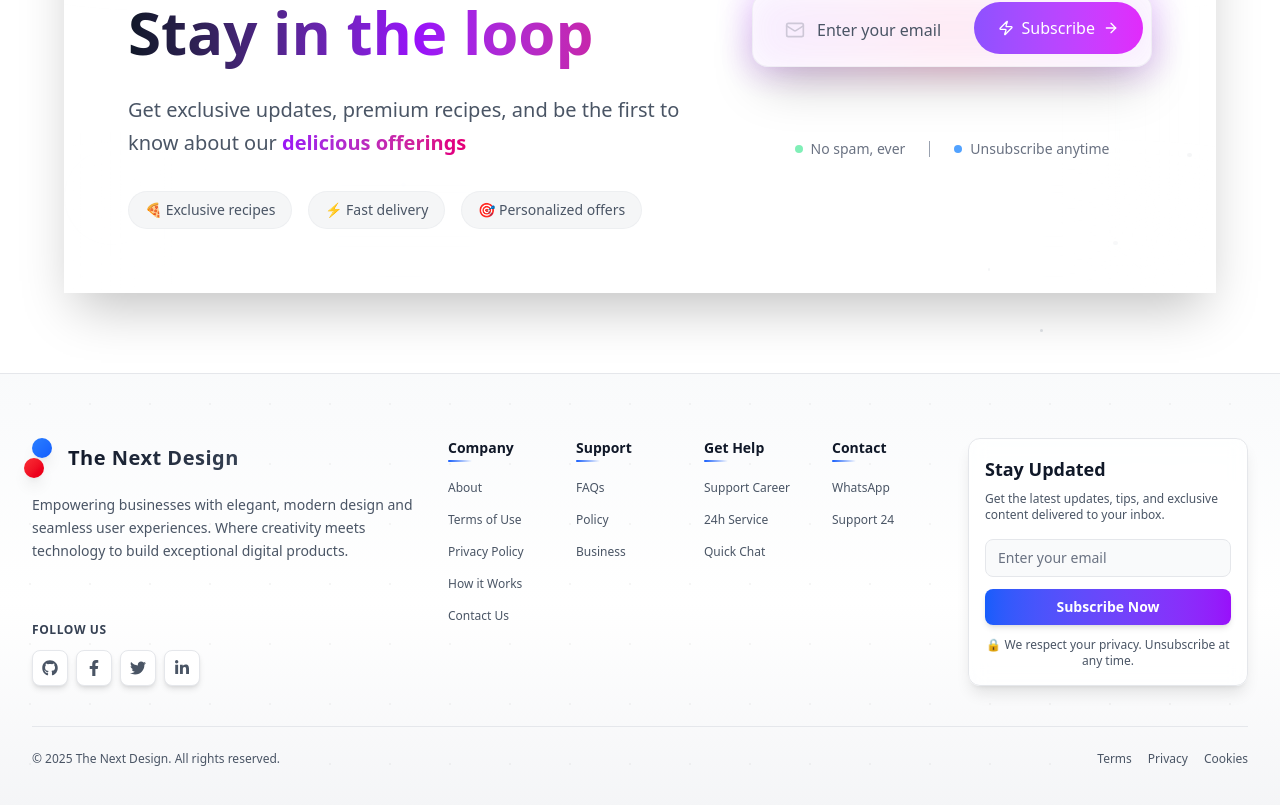
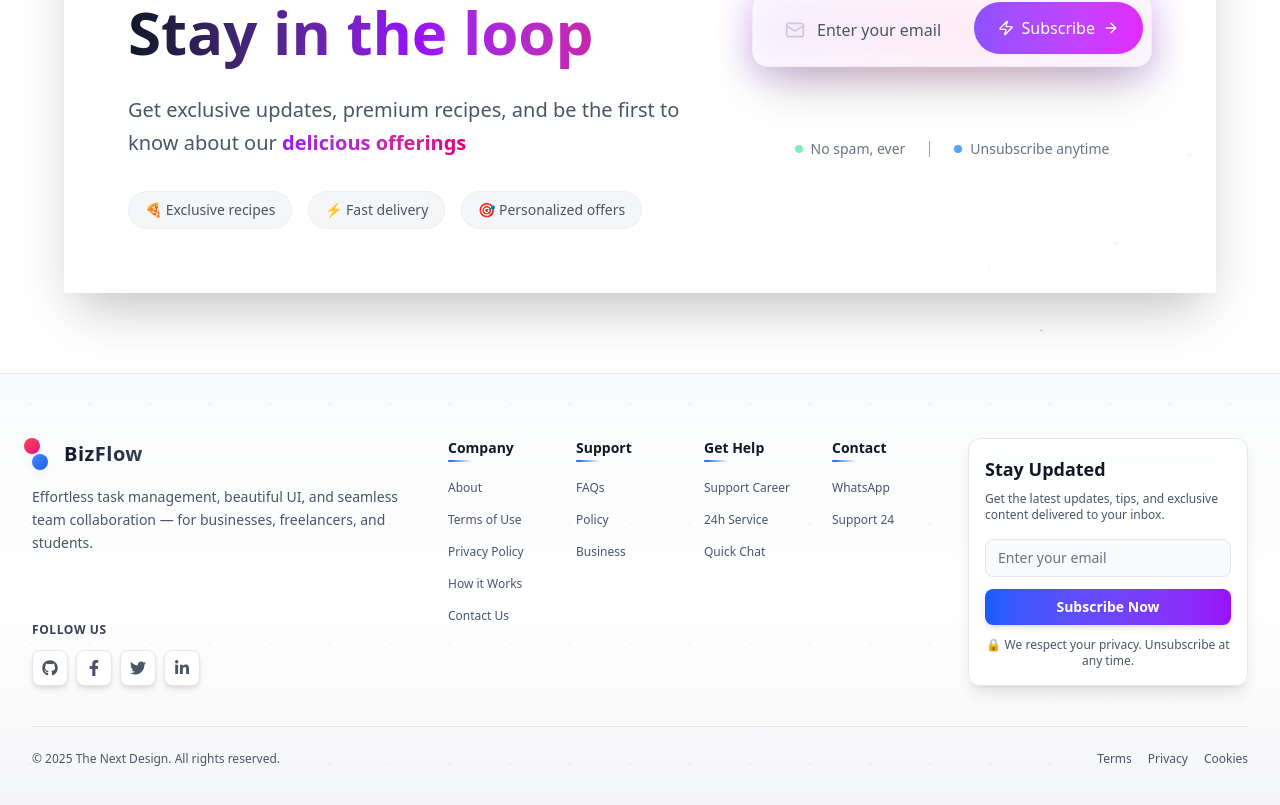
Before and after one commit to kanishka-commits/BizFlow, a React (Vite) app: page / in a window 1280 px wide. Shown: the part 7344-8149 px from the top of the page. Built offline with nearby package versions, Linux system fonts and the light colour scheme.

Commit message:
Update Footer branding and description
Changed the Footer component's branding from 'The Next Design' to 'BizFlow', updated the gradient icon styles, and revised the description to focus on task management, UI, and collaboration for various users.

```diff
--- a/src/components/Footer.jsx
+++ b/src/components/Footer.jsx
@@ -218,8 +218,8 @@ const Footer = () => {
                 <div>
                   <div className="flex items-center gap-2 mb-4 group">
                     <div className="relative">
-                      <div className="w-5 h-5 bg-gradient-to-br from-blue-500 to-blue-600 rounded-full shadow-lg transform group-hover:rotate-12 transition-transform duration-300"></div>
-                      <div className="w-5 h-5 bg-gradient-to-br from-red-500 to-red-600 rounded-full -ml-2 shadow-lg transform group-hover:-rotate-12 transition-transform duration-300"></div>
+                      <div className="w-4 h-4 bg-gradient-to-br from-red-500 to-pink-600 rounded-full -ml-2 opacity-90 group-hover:opacity-100 transition-all duration-300 shadow-lg transform group-hover:scale-110 group-hover:-rotate-180"></div>
+                      <div className="w-4 h-4 bg-gradient-to-br from-blue-500 to-blue-700 rounded-full opacity-90 group-hover:opacity-100 transition-all duration-300 shadow-lg transform group-hover:scale-110 group-hover:rotate-180"></div>
                     </div>
                     <span
                       className={`text-xl font-bold ml-2 tracking-wide bg-gradient-to-r bg-clip-text text-transparent ${
@@ -228,7 +228,7 @@ const Footer = () => {
                           : "from-gray-900 to-gray-700"
                       }`}
                     >
-                      The Next Design
+                      BizFlow
                     </span>
                   </div>
 
@@ -238,9 +238,11 @@ const Footer = () => {
                       isDarkMode ? "text-gray-400" : "text-gray-600"
                     }`}
                   >
-                    Empowering businesses with elegant, modern design and seamless
-                    user experiences. Where creativity meets technology to build
-                    exceptional digital products.
+                  Effortless task management, beautiful UI,
+                  and seamless team collaboration — for businesses,
+                  freelancers, and students.
+
+
                   </p>
                 </div>
 
```
